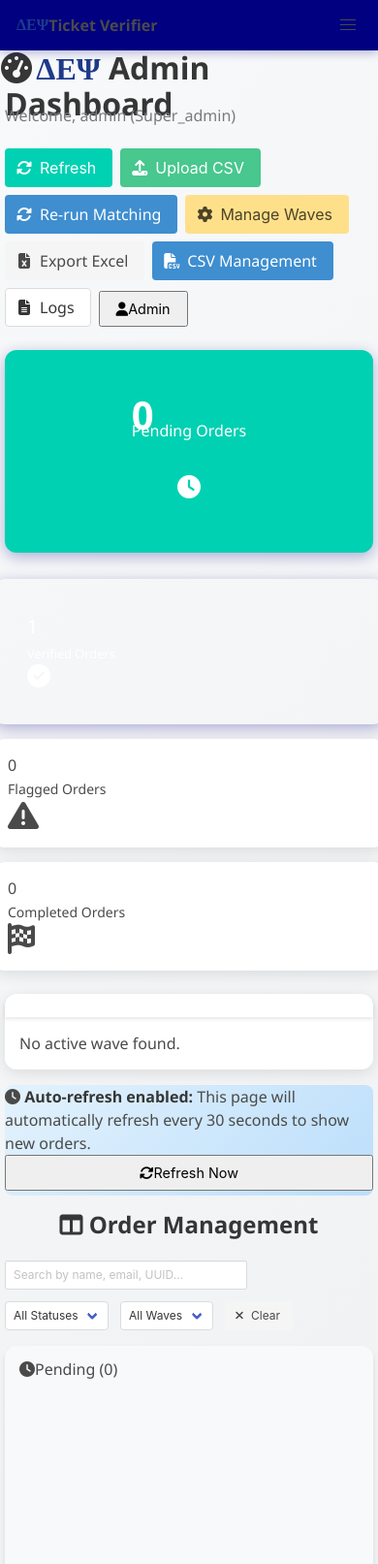
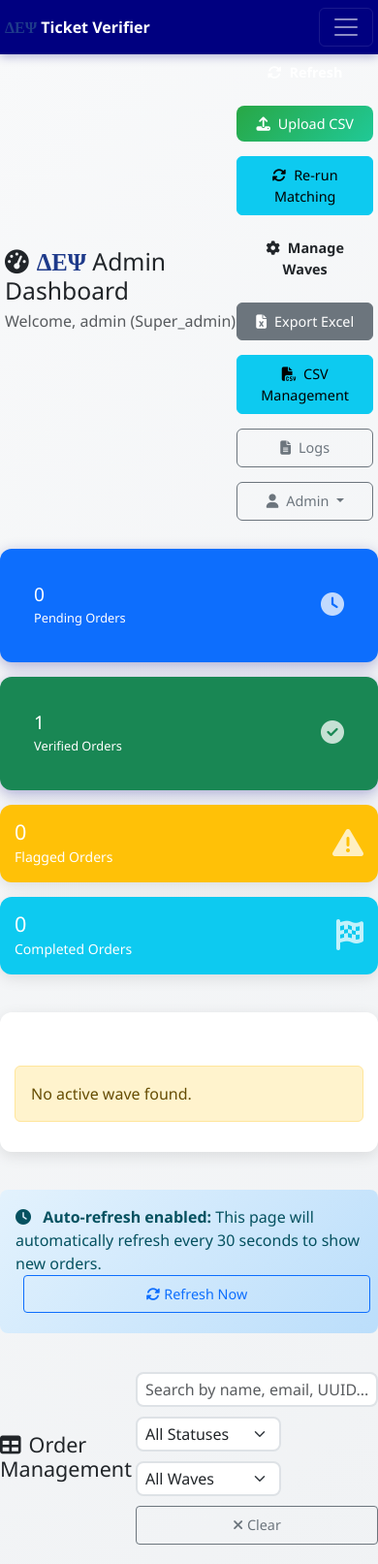
Before and after one commit to nishantb1/ticket-verification-app, a Flask app: page /admin in a window 390 px wide; the page is wider, and only the part inside the window is pictured. Shown: the top 1613 px of that part at 97% size. Run offline with Flask 3, Linux system fonts and the light colour scheme; a user stored in the database is signed in; data comes from the database, SQL or seed files in the repository; some libraries are stand-ins or nearby versions.

Commit message:
Fixed UI

```diff
--- a/templates/admin.html
+++ b/templates/admin.html
@@ -4,65 +4,35 @@
 
 {% block content %}
 <!-- Enhanced Header with Stats -->
-<div class="level mb-5">
-    <div class="level-left">
-        <div class="level-item">
-            <div>
-                <h1 class="title is-3 mb-1">
-                    <span class="icon">
-                        <i class="fas fa-tachometer-alt"></i>
-                    </span>
-                    <span class="greek-letters">ΔΕΨ</span> Admin Dashboard
-                </h1>
-                <p class="subtitle is-6 has-text-grey">Welcome, {{ session.admin_username }} ({{ session.admin_role|title }})</p>
-            </div>
-        </div>
+<div class="d-flex justify-content-between align-items-center mb-4">
+    <div>
+        <h2 class="mb-1">
+            <i class="fas fa-tachometer-alt me-2"></i><span class="greek-letters">ΔΕΨ</span> Admin Dashboard
+        </h2>
+        <p class="text-muted mb-0">Welcome, {{ session.admin_username }} ({{ session.admin_role|title }})</p>
     </div>
-    <div class="level-right">
-        <div class="level-item">
-            <div class="buttons">
-                <button class="button is-primary" onclick="location.reload()">
-                    <span class="icon">
-                        <i class="fas fa-sync-alt"></i>
-                    </span>
-                    <span>Refresh</span>
-                </button>
-                <button class="button is-success" onclick="openModal('csvModal')">
-                    <span class="icon">
-                        <i class="fas fa-upload"></i>
-                    </span>
-                    <span>Upload CSV</span>
-                </button>
-                <a href="{{ url_for('rerun_matching') }}" class="button is-info">
-                    <span class="icon">
-                        <i class="fas fa-sync-alt"></i>
-                    </span>
-                    <span>Re-run Matching</span>
-                </a>
-                <button class="button is-warning" onclick="openModal('waveModal')">
-                    <span class="icon">
-                        <i class="fas fa-cog"></i>
-                    </span>
-                    <span>Manage Waves</span>
-                </button>
-                <a href="{{ url_for('export_excel') }}" class="button is-light">
-                    <span class="icon">
-                        <i class="fas fa-file-excel"></i>
-                    </span>
-                    <span>Export Excel</span>
-                </a>
-                <a href="{{ url_for('csv_management') }}" class="button is-info">
-                    <span class="icon">
-                        <i class="fas fa-file-csv"></i>
-                    </span>
-                    <span>CSV Management</span>
-                </a>
-                <a href="{{ url_for('view_logs') }}" class="button is-outlined">
-                    <span class="icon">
-                        <i class="fas fa-file-alt"></i>
-                    </span>
-                    <span>Logs</span>
-                </a>
+    <div class="d-flex gap-2 flex-wrap">
+        <button class="btn btn-primary" onclick="location.reload()">
+            <i class="fas fa-sync-alt me-2"></i>Refresh
+        </button>
+        <button class="btn btn-success" data-bs-toggle="modal" data-bs-target="#csvModal">
+            <i class="fas fa-upload me-2"></i>Upload CSV
+        </button>
+        <a href="{{ url_for('rerun_matching') }}" class="btn btn-info">
+            <i class="fas fa-sync-alt me-2"></i>Re-run Matching
+        </a>
+        <button class="btn btn-warning" data-bs-toggle="modal" data-bs-target="#waveModal">
+            <i class="fas fa-cog me-2"></i>Manage Waves
+        </button>
+        <a href="{{ url_for('export_excel') }}" class="btn btn-secondary">
+            <i class="fas fa-file-excel me-2"></i>Export Excel
+        </a>
+        <a href="{{ url_for('csv_management') }}" class="btn btn-info">
+            <i class="fas fa-file-csv me-2"></i>CSV Management
+        </a>
+        <a href="{{ url_for('view_logs') }}" class="btn btn-outline-secondary">
+            <i class="fas fa-file-alt me-2"></i>Logs
+        </a>
                 <div class="dropdown">
                     <button class="btn btn-outline-secondary dropdown-toggle" type="button" data-bs-toggle="dropdown">
                         <i class="fas fa-user me-2"></i>Admin
@@ -83,25 +53,17 @@
 </div>
 
 <!-- Quick Stats Cards -->
-<div class="columns is-multiline mb-5">
-    <div class="column is-3">
-        <div class="card has-background-primary has-text-white stats-card">
-            <div class="card-content">
-                <div class="level">
-                    <div class="level-left">
-                        <div class="level-item">
-                            <div>
-                                <p class="title is-2 has-text-white mb-1">{{ pending|length }}</p>
-                                <p class="subtitle is-6 has-text-white">Pending Orders</p>
-                            </div>
-                        </div>
-                    </div>
-                    <div class="level-right">
-                        <div class="level-item">
-                            <span class="icon is-large">
-                                <i class="fas fa-clock fa-2x"></i>
-                            </span>
-                        </div>
+<div class="row mb-4">
+    <div class="col-md-3">
+        <div class="card bg-primary text-white stats-card">
+            <div class="card-body">
+                <div class="d-flex justify-content-between">
+                    <div>
+                        <h4 class="mb-0">{{ pending|length }}</h4>
+                        <small>Pending Orders</small>
+                    </div>
+                    <div class="align-self-center">
+                        <i class="fas fa-clock fa-2x opacity-75"></i>
                     </div>
                 </div>
             </div>
@@ -188,55 +150,27 @@
 <!-- Enhanced Kanban Board -->
 <div class="row mb-4">
     <div class="col-12">
-        <div class="level mb-4">
-            <div class="level-left">
-                <div class="level-item">
-                    <h2 class="title is-4">
-                        <span class="icon">
-                            <i class="fas fa-columns"></i>
-                        </span>
-                        <span>Order Management</span>
-                    </h2>
-                </div>
-            </div>
-            <div class="level-right">
-                <div class="level-item">
-                    <div class="field is-grouped is-grouped-multiline">
-                        <div class="control">
-                            <input class="input is-small" type="text" id="searchOrders" placeholder="Search by name, email, UUID..." style="width: 250px;">
-                        </div>
-                        <div class="control">
-                            <div class="select is-small">
-                                <select id="filterStatus">
-                                    <option value="">All Statuses</option>
-                                    <option value="Pending">Pending</option>
-                                    <option value="Verified">Verified</option>
-                                    <option value="Flagged">Flagged</option>
-                                    <option value="Completed">Completed</option>
-                                    <option value="Rejected">Rejected</option>
-                                </select>
-                            </div>
-                        </div>
-                        <div class="control">
-                            <div class="select is-small">
-                                <select id="filterWave">
-                                    <option value="">All Waves</option>
-                                    <option value="1">Wave 1</option>
-                                    <option value="2">Wave 2</option>
-                                    <option value="3">Wave 3</option>
-                                </select>
-                            </div>
-                        </div>
-                        <div class="control">
-                            <button class="button is-light is-small" onclick="clearFilters()">
-                                <span class="icon is-small">
-                                    <i class="fas fa-times"></i>
-                                </span>
-                                <span>Clear</span>
-                            </button>
-                        </div>
-                    </div>
-                </div>
+        <div class="d-flex justify-content-between align-items-center mb-3">
+            <h4><i class="fas fa-table me-2"></i>Order Management</h4>
+            <div class="d-flex gap-2 flex-wrap">
+                <input type="text" class="form-control form-control-sm" id="searchOrders" placeholder="Search by name, email, UUID..." style="width: 250px;">
+                <select class="form-select form-select-sm" id="filterStatus" style="width: 150px;">
+                    <option value="">All Statuses</option>
+                    <option value="Pending">Pending</option>
+                    <option value="Verified">Verified</option>
+                    <option value="Flagged">Flagged</option>
+                    <option value="Completed">Completed</option>
+                    <option value="Rejected">Rejected</option>
+                </select>
+                <select class="form-select form-select-sm" id="filterWave" style="width: 150px;">
+                    <option value="">All Waves</option>
+                    <option value="1">Wave 1</option>
+                    <option value="2">Wave 2</option>
+                    <option value="3">Wave 3</option>
+                </select>
+                <button class="btn btn-sm btn-outline-secondary" onclick="clearFilters()">
+                    <i class="fas fa-times me-1"></i>Clear
+                </button>
             </div>
         </div>
     </div>
@@ -466,7 +400,7 @@
 <div id="tableView" class="order-view">
     <div class="card">
         <header class="card-header">
-            <div class="card-header-title">
+            <div class="card-header">
                 <span class="icon">
                     <i class="fas fa-table"></i>
                 </span>
@@ -491,7 +425,7 @@
                         </button>
                     </div>
                     <div class="control">
-                        <span class="tag is-light" id="selectedCount">0 selected</span>
+                        <span class="badge bg-light text-dark" id="selectedCount">0 selected</span>
                     </div>
                 </div>
             </div>
@@ -523,7 +457,7 @@
             <div class="level p-4 has-background-light">
                 <div class="level-left">
                     <div class="level-item">
-                        <span class="has-text-grey" id="tableInfo">Showing 0 orders</span>
+                        <span class="text-muted" id="tableInfo">Showing 0 orders</span>
                     </div>
                 </div>
                 <div class="level-right">
@@ -948,26 +882,26 @@ function renderFilteredTable(filteredOrders) {
             <td>
                 <div>
                     <strong>${order.name}</strong><br>
-                    <small class="has-text-grey">${order.email}</small>
+                    <small class="text-muted">${order.email}</small>
                 </div>
             </td>
             <td>
-                <span class="tag is-light">${order.tickets}</span>
+                <span class="badge bg-light text-dark">${order.tickets}</span>
             </td>
             <td>
-                <strong class="has-text-success">${order.amount}</strong>
+                <strong class="text-success">${order.amount}</strong>
             </td>
             <td>
-                <small class="has-text-grey">${order.created}</small>
+                <small class="text-muted">${order.created}</small>
             </td>
             <td>
                 ${order.receipt ?
-                    `<button class="button is-info is-small" onclick="openReceiptModal('/receipt/${order.receipt}')" title="View Receipt">
+                    `<button class="btn btn-info btn-sm" onclick="openReceiptModal('/receipt/${order.receipt}')" title="View Receipt">
                         <span class="icon is-small">
                             <i class="fas fa-receipt"></i>
                         </span>
                     </button>` :
-                    `<span class="tag is-light">No Receipt</span>`
+                    `<span class="badge bg-light text-dark">No Receipt</span>`
                 }
             </td>
             <td>
@@ -982,7 +916,7 @@ function renderFilteredTable(filteredOrders) {
                             <i class="fas fa-times"></i>
                         </span>
                     </button>
-                    <button class="button is-info is-small" onclick="editOrder(${order.id})" title="Edit">
+                    <button class="btn btn-info btn-sm" onclick="editOrder(${order.id})" title="Edit">
                         <span class="icon is-small">
                             <i class="fas fa-edit"></i>
                         </span>
@@ -1069,26 +1003,26 @@ function renderTablePage() {
             <td>
                 <div>
                     <strong>${order.name}</strong><br>
-                    <small class="has-text-grey">${order.email}</small>
+                    <small class="text-muted">${order.email}</small>
                 </div>
             </td>
             <td>
-                <span class="tag is-light">${order.tickets}</span>
+                <span class="badge bg-light text-dark">${order.tickets}</span>
             </td>
             <td>
-                <strong class="has-text-success">${order.amount}</strong>
+                <strong class="text-success">${order.amount}</strong>
             </td>
             <td>
-                <small class="has-text-grey">${order.created}</small>
+                <small class="text-muted">${order.created}</small>
             </td>
             <td>
                 ${order.receipt ?
-                    `<button class="button is-info is-small" onclick="openReceiptModal('/receipt/${order.receipt}')" title="View Receipt">
+                    `<button class="btn btn-info btn-sm" onclick="openReceiptModal('/receipt/${order.receipt}')" title="View Receipt">
                         <span class="icon is-small">
                             <i class="fas fa-receipt"></i>
                         </span>
                     </button>` :
-                    `<span class="tag is-light">No Receipt</span>`
+                    `<span class="badge bg-light text-dark">No Receipt</span>`
                 }
             </td>
             <td>
@@ -1103,7 +1037,7 @@ function renderTablePage() {
                             <i class="fas fa-times"></i>
                         </span>
                     </button>
-                    <button class="button is-info is-small" onclick="editOrder(${order.id})" title="Edit">
+                    <button class="btn btn-info btn-sm" onclick="editOrder(${order.id})" title="Edit">
                         <span class="icon is-small">
                             <i class="fas fa-edit"></i>
                         </span>
--- a/templates/base.html
+++ b/templates/base.html
@@ -5,7 +5,7 @@
     <meta name="viewport" content="width=device-width, initial-scale=1.0, maximum-scale=1.0, user-scalable=no">
     <title>{% block title %}ΔΕΨ Ticket Verifier{% endblock %}</title>
     <link rel="icon" type="image/x-icon" href="{{ url_for('static', filename='favicon.ico') }}">
-    <link rel="stylesheet" href="https://cdn.jsdelivr.net/npm/bulma@0.9.4/css/bulma.min.css">
+    <link href="https://cdn.jsdelivr.net/npm/bootstrap@5.3.2/dist/css/bootstrap.min.css" rel="stylesheet">
     <link href="https://cdnjs.cloudflare.com/ajax/libs/font-awesome/6.5.1/css/all.min.css" rel="stylesheet">
     <link href="https://fonts.googleapis.com/css2?family=Inter:wght@300;400;500;600;700&display=swap" rel="stylesheet">
     <link href="https://cdn.jsdelivr.net/npm/animate.css@4.1.1/animate.min.css" rel="stylesheet">
@@ -314,59 +314,45 @@
     </style>
 </head>
 <body>
-    <nav class="navbar" role="navigation" aria-label="main navigation">
+    <nav class="navbar navbar-expand-lg navbar-dark">
         <div class="container">
-            <div class="navbar-brand">
-                <a class="navbar-item" href="{{ url_for('index') }}">
-                    <span class="greek-letters">ΔΕΨ</span> Ticket Verifier
-                </a>
-
-                <a role="button" class="navbar-burger" aria-label="menu" aria-expanded="false" data-target="navbarMenu">
-                    <span aria-hidden="true"></span>
-                    <span aria-hidden="true"></span>
-                    <span aria-hidden="true"></span>
-                </a>
-            </div>
-
-            <div id="navbarMenu" class="navbar-menu">
-                <div class="navbar-end">
-                    <a class="navbar-item" href="{{ url_for('index') }}">
-                        <span class="icon">
-                            <i class="fas fa-ticket-alt"></i>
-                        </span>
-                        <span>Submit Order</span>
-                    </a>
-
+            <a class="navbar-brand" href="{{ url_for('index') }}">
+                <span class="greek-letters">ΔΕΨ</span> Ticket Verifier
+            </a>
+            <button class="navbar-toggler" type="button" data-bs-toggle="collapse" data-bs-target="#navbarNav">
+                <span class="navbar-toggler-icon"></span>
+            </button>
+            <div class="collapse navbar-collapse" id="navbarNav">
+                <ul class="navbar-nav ms-auto">
+                    <li class="nav-item">
+                        <a class="nav-link" href="{{ url_for('index') }}">
+                            <i class="fas fa-ticket-alt me-1"></i>Submit Order
+                        </a>
+                    </li>
                     {% if session.admin_logged_in %}
-                        <a class="navbar-item" href="{{ url_for('admin_dashboard') }}">
-                            <span class="icon">
-                                <i class="fas fa-tachometer-alt"></i>
-                            </span>
-                            <span>Admin</span>
-                        </a>
-
-                        <a class="navbar-item" href="{{ url_for('analytics') }}">
-                            <span class="icon">
-                                <i class="fas fa-chart-bar"></i>
-                            </span>
-                            <span>Analytics</span>
-                        </a>
-
-                        <a class="navbar-item" href="{{ url_for('admin_logout') }}">
-                            <span class="icon">
-                                <i class="fas fa-sign-out-alt"></i>
-                            </span>
-                            <span>Logout</span>
-                        </a>
+                        <li class="nav-item">
+                            <a class="nav-link" href="{{ url_for('admin_dashboard') }}">
+                                <i class="fas fa-tachometer-alt me-1"></i>Admin
+                            </a>
+                        </li>
+                        <li class="nav-item">
+                            <a class="nav-link" href="{{ url_for('analytics') }}">
+                                <i class="fas fa-chart-bar me-1"></i>Analytics
+                            </a>
+                        </li>
+                        <li class="nav-item">
+                            <a class="nav-link" href="{{ url_for('admin_logout') }}">
+                                <i class="fas fa-sign-out-alt me-1"></i>Logout
+                            </a>
+                        </li>
                     {% else %}
-                        <a class="navbar-item" href="{{ url_for('admin_login') }}">
-                            <span class="icon">
-                                <i class="fas fa-sign-in-alt"></i>
-                            </span>
-                            <span>Admin Login</span>
-                        </a>
+                        <li class="nav-item">
+                            <a class="nav-link" href="{{ url_for('admin_login') }}">
+                                <i class="fas fa-sign-in-alt me-1"></i>Admin Login
+                            </a>
+                        </li>
                     {% endif %}
-                </div>
+                </ul>
             </div>
         </div>
     </nav>
@@ -375,9 +361,9 @@
         {% with messages = get_flashed_messages(with_categories=true) %}
             {% if messages %}
                 {% for category, message in messages %}
-                    <div class="notification is-{{ 'danger' if category == 'error' else ('primary' if category == 'info' else category) }}">
-                        <button class="delete" onclick="this.parentElement.remove()"></button>
+                    <div class="alert alert-{{ 'danger' if category == 'error' else category }} alert-dismissible fade show" role="alert">
                         {{ message }}
+                        <button type="button" class="btn-close" data-bs-dismiss="alert"></button>
                     </div>
                 {% endfor %}
             {% endif %}
@@ -386,24 +372,7 @@
         {% block content %}{% endblock %}
     </div>
 
-    <script>
-    // Bulma navbar burger toggle
-    document.addEventListener('DOMContentLoaded', () => {
-        const $navbarBurgers = Array.prototype.slice.call(document.querySelectorAll('.navbar-burger'), 0);
-
-        if ($navbarBurgers.length > 0) {
-            $navbarBurgers.forEach(el => {
-                el.addEventListener('click', () => {
-                    const target = el.dataset.target;
-                    const $target = document.getElementById(target);
-
-                    el.classList.toggle('is-active');
-                    $target.classList.toggle('is-active');
-                });
-            });
-        }
-    });
-    </script>
+    <script src="https://cdn.jsdelivr.net/npm/bootstrap@5.3.2/dist/js/bootstrap.bundle.min.js"></script>
 
     <!-- Enhanced UI JavaScript -->
     <script>
```
Also changed, not shown: templates/index.html (+13 -20 lines).
